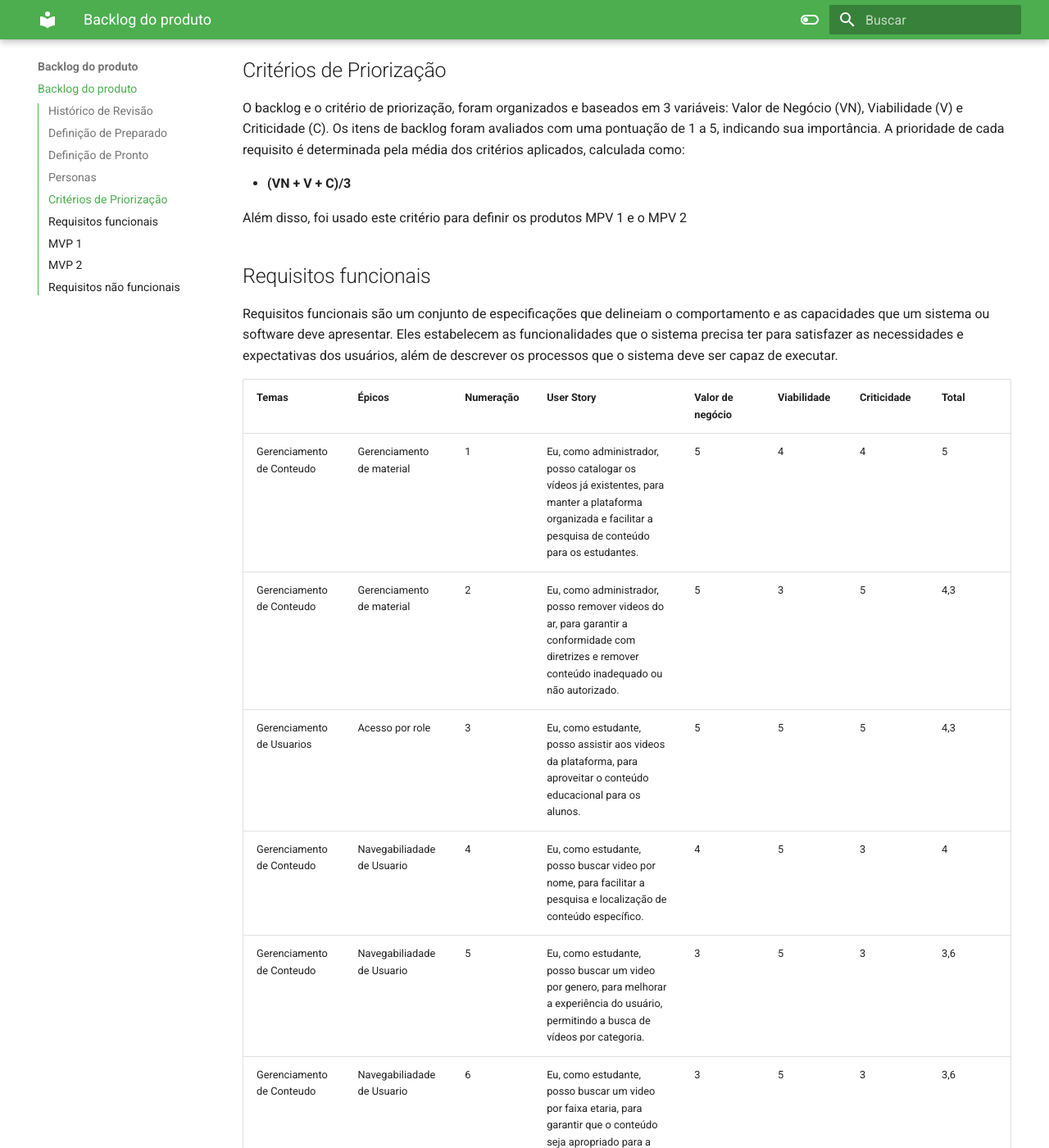
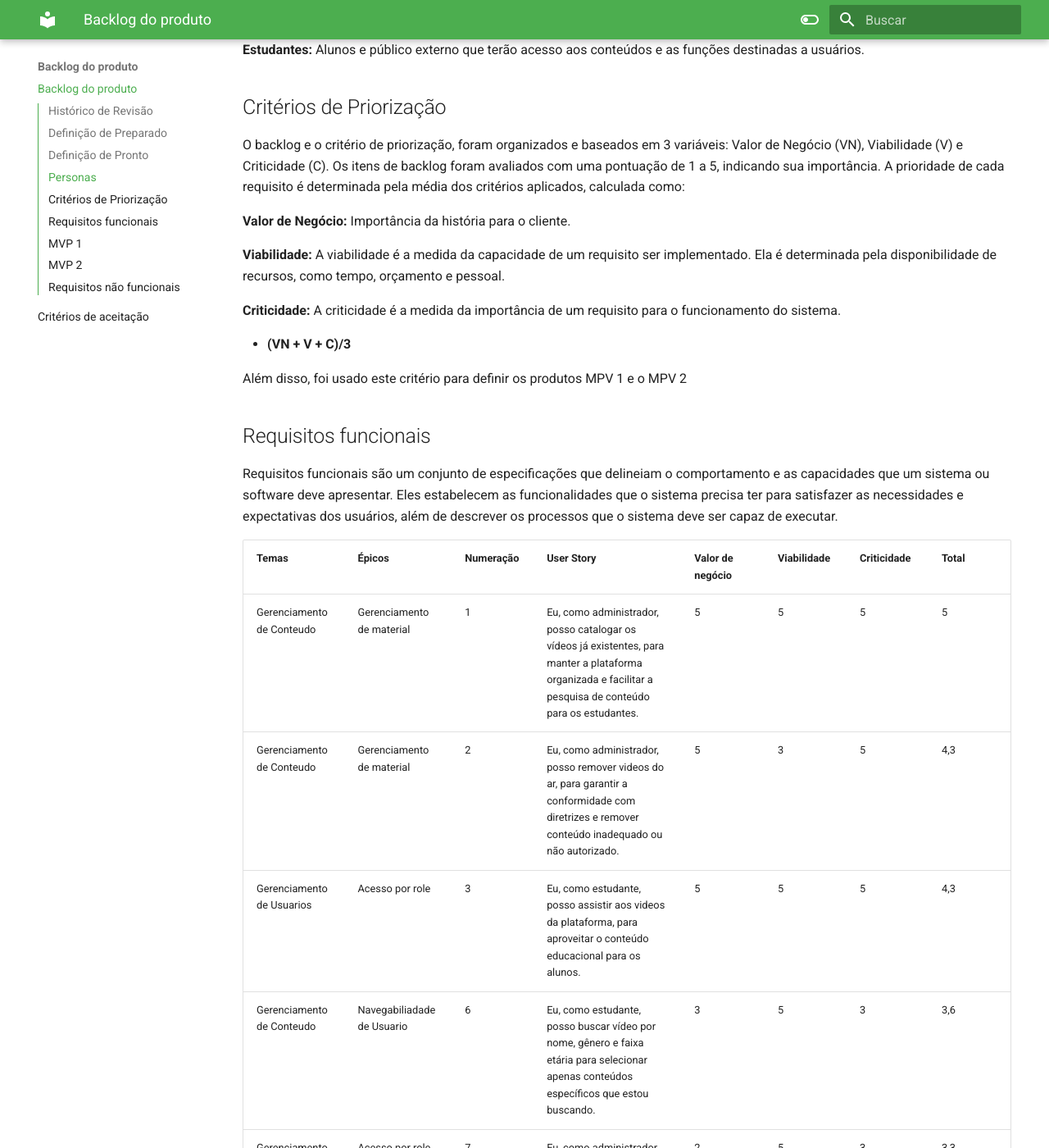
Before and after one commit to mdsreq-fga-unb/2023.2-EmaFlix, an MkDocs documentation site: the page built from docs/backlog_produto.md, in a window 1280 px wide and 1400 px high, scrolled down 1137 px. Shown: the whole window at 82% size. Built offline with MkDocs 1.6.1 and Material for MkDocs 9.7.7, drawn with Linux system fonts in a browser that asks for light colours; some of the changed text lies outside the part shown.

Commit message:
backlog - criterios de aceitação - og

```diff
--- a/docs/backlog_produto.md
+++ b/docs/backlog_produto.md
@@ -2,6 +2,7 @@
 | Data  | Versão | Descrição | Autor |
 | ---   | ------ | --------- | ----- |
 | 19/10 |  1.0   | Primeira versão do backlog do produto | Todos |
+| 21/11 |  1.1  | Refinamento do backlog e críterios de aceitação inseridos na documentação | Todos |
 
 ## Definição de Preparado
 
@@ -36,6 +37,12 @@
 
 O backlog e o critério de priorização, foram organizados e baseados em 3 variáveis: Valor de Negócio (VN), Viabilidade (V) e Criticidade (C). Os itens de backlog foram avaliados com uma pontuação de 1 a 5, indicando sua importância. A prioridade de cada requisito é determinada pela média dos critérios aplicados, calculada como:
 
+**Valor de Negócio:** Importância da história para o cliente.
+
+**Viabilidade:** A viabilidade é a medida da capacidade de um requisito ser implementado. Ela é determinada pela disponibilidade de recursos, como tempo, orçamento e pessoal.
+
+**Criticidade:** A criticidade é a medida da importância de um requisito para o funcionamento do sistema.
+
 * **(VN + V + C)/3**
 
 Além disso, foi usado este critério para definir os produtos MPV 1 e o MPV 2
@@ -48,12 +55,10 @@
 
 | Temas                     | Épicos                     | Numeração | User Story                                                                                                                                                                     | Valor de negócio | Viabilidade | Criticidade | Total |
 |---------------------------|----------------------------|-----------|--------------------------------------------------------------------------------------------------------------------------------------------------------------------------------|------------------|-------------|-------------|-------|
-| Gerenciamento de Conteudo | Gerenciamento de material  | 1         | Eu, como administrador, posso catalogar os vídeos já existentes, para manter a plataforma organizada e facilitar a pesquisa de conteúdo para os estudantes.                    | 5                | 4           | 4           | 5     |
+| Gerenciamento de Conteudo | Gerenciamento de material  | 1         | Eu, como administrador, posso catalogar os vídeos já existentes, para manter a plataforma organizada e facilitar a pesquisa de conteúdo para os estudantes.                  | 5                | 5           | 5           | 5     |
 | Gerenciamento de Conteudo | Gerenciamento de material  | 2         | Eu, como administrador, posso remover videos do ar, para garantir a conformidade com diretrizes e remover conteúdo inadequado ou não autorizado.                               | 5                | 3           | 5           | 4,3   |
 | Gerenciamento de Usuarios | Acesso por role            | 3         | Eu, como estudante, posso assistir aos videos da plataforma, para aproveitar o conteúdo educacional para os alunos.                                                            | 5                | 5           | 5           | 4,3   |
-| Gerenciamento de Conteudo | Navegabiliadade de Usuario | 4         | Eu, como estudante, posso buscar video por nome, para facilitar a pesquisa e localização de conteúdo específico.                                                               | 4                | 5           | 3           | 4     |
-| Gerenciamento de Conteudo | Navegabiliadade de Usuario | 5         | Eu, como estudante, posso buscar um video por genero, para melhorar a experiência do usuário, permitindo a busca de vídeos por categoria.                                      | 3                | 5           | 3           | 3,6   |
-| Gerenciamento de Conteudo | Navegabiliadade de Usuario | 6         | Eu, como estudante, posso buscar um video por faixa etaria, para garantir que o conteúdo seja apropriado para a idade do aluno.                                                | 3                | 5           | 3           | 3,6   |
+| Gerenciamento de Conteudo | Navegabiliadade de Usuario | 6         | Eu, como estudante, posso buscar vídeo por nome, gênero e faixa etária para selecionar apenas conteúdos específicos que estou buscando.    | 3                | 5           | 3           | 3,6   |
 | Gerenciamento de Usuarios | Acesso por role            | 7         | Eu, como administrador, posso fornecer permissões a outros usuarios, para gerenciar o acesso de usuários e colaboradores à plataforma.                                         | 2                | 5           | 3           | 3,3   |
 | Gerenciamento de Usuarios | Acesso por role            | 8         | Eu, como administrador, posso remover permissões de outros usuarios, para manter o controle de quem tem acesso a recursos específicos da plataforma.                           | 2                | 5           | 3           | 3,3   |
 | Gerenciamento de Conteudo | Navegabiliadade de Usuario | 9         | Eu, como estudante, posso buscar um video por tag, para ajudar os estudantes a encontrar conteúdo relacionado a tópicos específicos.                                           | 2                | 5           | 3           | 3,3   |
@@ -68,31 +73,27 @@
 
 ## MVP 1
 
-| Temas                        | Épicos                   | User Story                                                                                                                              | Valor de negócio | Viabilidade | Criticidade | Total |
-|------------------------------|--------------------------|-----------------------------------------------------------------------------------------------------------------------------------------|------------------|--------------|--------------|-------|
-| Gerenciamento de Conteudo    | Gerenciamento de material| Eu, como administrador, posso catalogar os vídeos já existentes, para manter a plataforma organizada e facilitar a pesquisa de conteúdo para os estudantes. | 5                | 4            | 4            | 5     |
-| Gerenciamento de Conteudo    | Gerenciamento de material| Eu, como administrador, posso remover videos do ar, para garantir a conformidade com diretrizes e remover conteúdo inadequado ou não autorizado.             | 5                | 3            | 5            | 4,3   |
-| Gerenciamento de Usuarios    | Acesso por role          | Eu, como estudante, posso assistir aos videos da plataforma, para aproveitar o conteúdo educacional para os alunos.                           | 5                | 5            | 5            | 4,3   |
-| Gerenciamento de Conteudo    | Navegabiliadade de Usuario| Eu, como estudante, posso buscar video por nome, para facilitar a pesquisa e localização de conteúdo específico.                           | 4                | 5            | 3            | 4     |
-| Gerenciamento de Conteudo    | Navegabiliadade de Usuario| Eu, como estudante, posso buscar um video por genero, para melhorar a experiência do usuário, permitindo a busca de vídeos por categoria.  | 3                | 5            | 3            | 3,6   |
-| Gerenciamento de Conteudo    | Navegabiliadade de Usuario| Eu, como estudante, posso buscar um video por faixa etaria, para garantir que o conteúdo seja apropriado para a idade do aluno.          | 3                | 5            | 3            | 3,6   |
-| Gerenciamento de Usuarios    | Acesso por role          | Eu, como administrador, posso fornecer permissões a outros usuarios, para gerenciar o acesso de usuários e colaboradores à plataforma.   | 2                | 5            | 3            | 3,3   |
-| Gerenciamento de Usuarios    | Acesso por role          | Eu, como administrador, posso remover permissões de outros usuarios, para manter o controle de quem tem acesso a recursos específicos da plataforma. | 2                | 5            | 3            | 3,3   |
+| Temas                     | Épicos                     | Numeração | User Story                                                                                                                                                                     | Valor de negócio | Viabilidade | Criticidade | Total |
+|---------------------------|----------------------------|-----------|--------------------------------------------------------------------------------------------------------------------------------------------------------------------------------|------------------|-------------|-------------|-------|
+| Gerenciamento de Conteudo | Gerenciamento de material  | 1         | Eu, como administrador, posso catalogar os vídeos já existentes, para manter a plataforma organizada e facilitar a pesquisa de conteúdo para os estudantes.                  | 5                | 5           | 5           | 5     |
+| Gerenciamento de Conteudo | Gerenciamento de material  | 2         | Eu, como administrador, posso remover videos do ar, para garantir a conformidade com diretrizes e remover conteúdo inadequado ou não autorizado.                               | 5                | 3           | 5           | 4,3   |
+| Gerenciamento de Usuarios | Acesso por role            | 3         | Eu, como estudante, posso assistir aos videos da plataforma, para aproveitar o conteúdo educacional para os alunos.                                                            | 5                | 5           | 5           | 4,3   |
+| Gerenciamento de Conteudo | Navegabiliadade de Usuario | 4         | Eu, como estudante, posso buscar vídeo por nome, gênero e faixa etária para selecionar apenas conteúdos específicos que estou buscando.    | 3                | 5           | 3           | 3,6   |
+| Gerenciamento de Usuarios | Acesso por role            | 5         | Eu, como administrador, posso fornecer permissões a outros usuarios, para gerenciar o acesso de usuários e colaboradores à plataforma.                                         | 2                | 5           | 3           | 3,3   |
+| Gerenciamento de Usuarios | Acesso por role            | 6         | Eu, como administrador, posso remover permissões de outros usuarios, para manter o controle de quem tem acesso a recursos específicos da plataforma.                           | 2                | 5           | 3           | 3,3   |
 
 ## MVP 2
-
-| Temas                        | Épicos                   | User Story                                                                                                                              | Valor de negócio | Viabilidade | Criticidade | Total |
-|------------------------------|--------------------------|-----------------------------------------------------------------------------------------------------------------------------------------|------------------|--------------|--------------|-------|
-| Gerenciamento de Conteudo    | Navegabiliadade de Usuario| Eu, como estudante, posso buscar um video por tag, para ajudar os estudantes a encontrar conteúdo relacionado a tópicos específicos.     | 2                | 5            | 3            | 3,3   |
-| Gerenciamento de Conteudo    | Navegabiliadade de Usuario| Eu, como estudante, posso salvar um video numa lista para assistir mais tarde,  para permitir que os estudantes organizem e acessem o conteúdo que desejam ver posteriormente. | 2                | 5            | 3            | 3,3   |
-| Gerenciamento de Conteudo    | Interação de Comunidade  | Eu, como estudante, posso comentar em um vídeo, para alimentar a interação dos alunos e a discussão em torno do conteúdo.                | 2                | 5            | 3            | 3,3   |
-| Gerenciamento de Conteudo    | Interação de Comunidade  | Eu, como estudante, posso avaliar um video com uma nota, para fornecer feedback sobre a qualidade do conteúdo e ajudar outros alunos na escolha de vídeos. | 2                | 5            | 3            | 3,3   |
-| Gerenciamento de Conteudo    | Interação de Comunidade  | Eu, como adminsitrador, posso comentar um video, para participar de discussões e fornecer informações adicionais quando necessário.     | 2                | 5            | 3            | 3,3   |
-| Gerenciamento de Conteudo    | Interação de Comunidade  | Eu, como adminsitrador, posso marcar um comentario como relevante, para destacar comentários úteis e informativos na plataforma.       | 2                | 5            | 3            | 3,3   |
-| Gerenciamento de Conteudo    | Interação de Comunidade  | Eu, como administrador, posso remover um comentario da plataforma, para manter a plataforma livre de comentários inadequados ou spam.  | 2                | 5            | 3            | 3,3   |
-| Gerenciamento de Usuarios    | Login de Usuario         | Eu, como Estudante, posso logar com minhas credenciais, para garantir que apenas usuários autorizados acessem a plataforma.             | 2                | 5            | 2            | 3     |
-| Gerenciamento de Usuarios    | Login de Usuario         | Eu, como Estudante, posso recuperar minhas credenciais, permitir que os alunos recuperem o acesso à plataforma em caso de esquecimento de senha ou problemas de login. | 2                | 5            | 2            | 3     |
-
+| Temas                     | Épicos                     | Numeração | User Story                                                                                                                                                                     | Valor de negócio | Viabilidade | Criticidade | Total |
+|---------------------------|----------------------------|-----------|--------------------------------------------------------------------------------------------------------------------------------------------------------------------------------|------------------|-------------|-------------|-------|
+| Gerenciamento de Conteudo | Navegabiliadade de Usuario | 7         | Eu, como estudante, posso buscar um video por tag, para ajudar os estudantes a encontrar conteúdo relacionado a tópicos específicos.                                           | 2                | 5           | 3           | 3,3   |
+| Gerenciamento de Conteudo | Navegabiliadade de Usuario | 8        | Eu, como estudante, posso salvar um video numa lista para assistir mais tarde,  para permitir que os estudantes organizem e acessem o conteúdo que desejam ver posteriormente. | 2                | 5           | 3           | 3,3   |
+| Gerenciamento de Conteudo | Interação de Comunidade    | 9        | Eu, como estudante, posso comentar em um vídeo, para alimentar a interação dos alunos e a discussão em torno do conteúdo.                                                      | 2                | 5           | 3           | 3,3   |
+| Gerenciamento de Conteudo | Interação de Comunidade    | 10        | Eu, como estudante, posso avaliar um video com uma nota, para fornecer feedback sobre a qualidade do conteúdo e ajudar outros alunos na escolha de vídeos.                     | 2                | 5           | 3           | 3,3   |
+| Gerenciamento de Conteudo | Interação de Comunidade    | 11        | Eu, como adminsitrador, posso comentar um video, para participar de discussões e fornecer informações adicionais quando necessário.                                            | 2                | 5           | 3           | 3,3   |
+| Gerenciamento de Conteudo | Interação de Comunidade    | 12        | Eu, como adminsitrador, posso marcar um comentario como relevante, para destacar comentários úteis e informativos na plataforma.                                               | 2                | 5           | 3           | 3,3   |
+| Gerenciamento de Conteudo | Interação de Comunidade    | 13        | Eu, como administrador, posso remover um comentario da plataforma, para manter a plataforma livre de comentários inadequados ou spam.                                          | 2                | 5           | 3           | 3,3   |
+| Gerenciamento de Usuarios | Login de Usuario           | 14        | Eu, como Estudante, posso logar com minhas credenciais, para garantir que apenas usuários autorizados acessem a plataforma.                                                    | 2                | 5           | 2           | 3     |
+| Gerenciamento de Usuarios | Login de Usuario           | 15        | Eu, como Estudante, posso recuperar minhas credenciais, permitir que os alunos recuperem o acesso à plataforma em caso de esquecimento de senha ou problemas de login.         | 2                | 5           | 2           | 3     |
 
 ## Requisitos não funcionais
 
--- a/mkdocs.yml
+++ b/mkdocs.yml
@@ -9,8 +9,10 @@
       - Lições aprendidas : "licoesaprendidas.md"
   - Backlog do produto:
     - Backlog do produto: "backlog_produto.md"
+    - Critérios de aceitação: "criterios.md"
   - Padrões de Software: "padroesdesoftware.md"
-  - Entregas: "sprints.md"
+  - Entregas: "entregas.md"
+  - Sprints: "sprints.md"
   - Referências bibliográficas: "referencias.md"
 
 theme:
```
Also changed, not shown: docs/criterios.md (added, +37 -0 lines), docs/visão do produto.md (+1 -1 lines), docs/entregas.md (renamed from docs/sprints.md).
